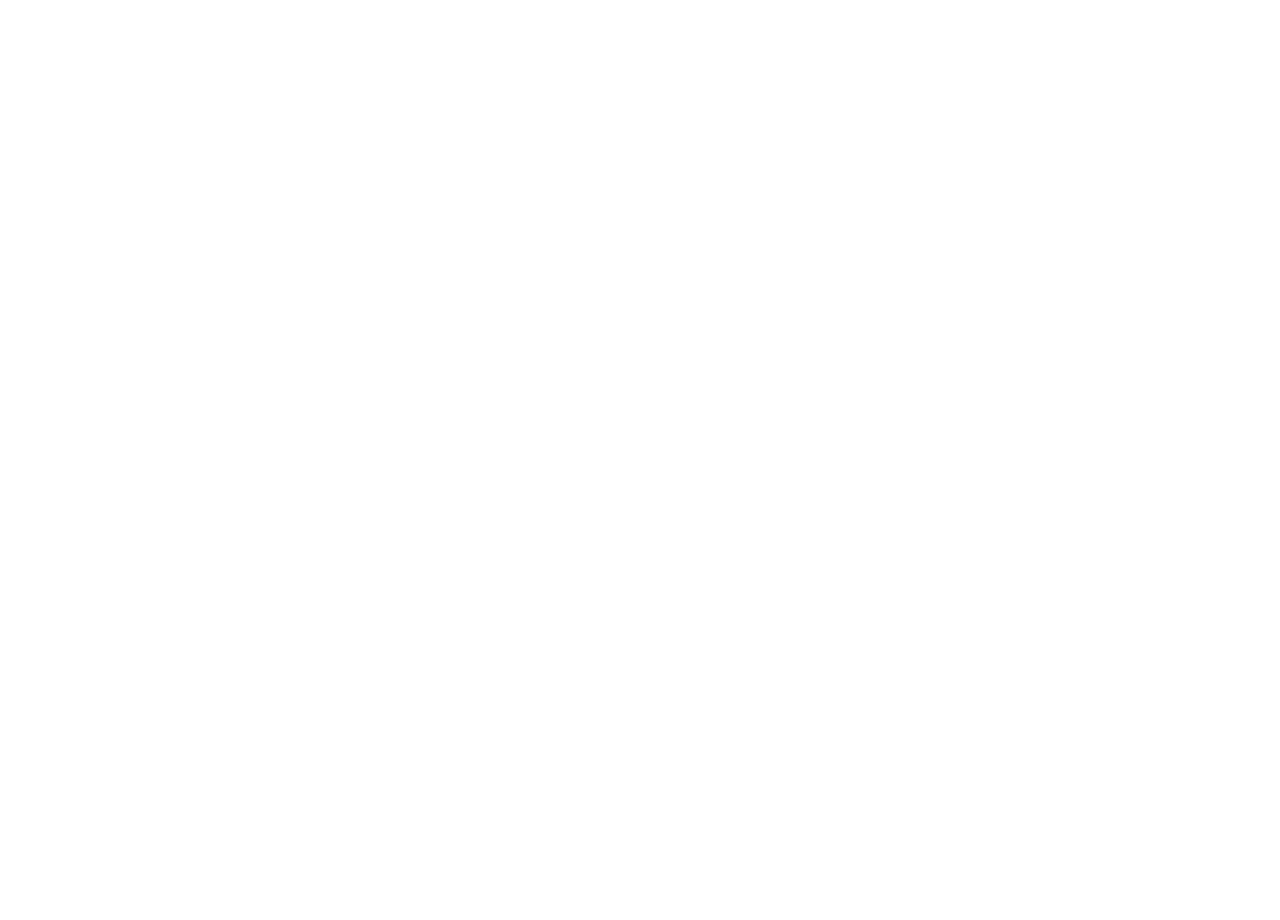
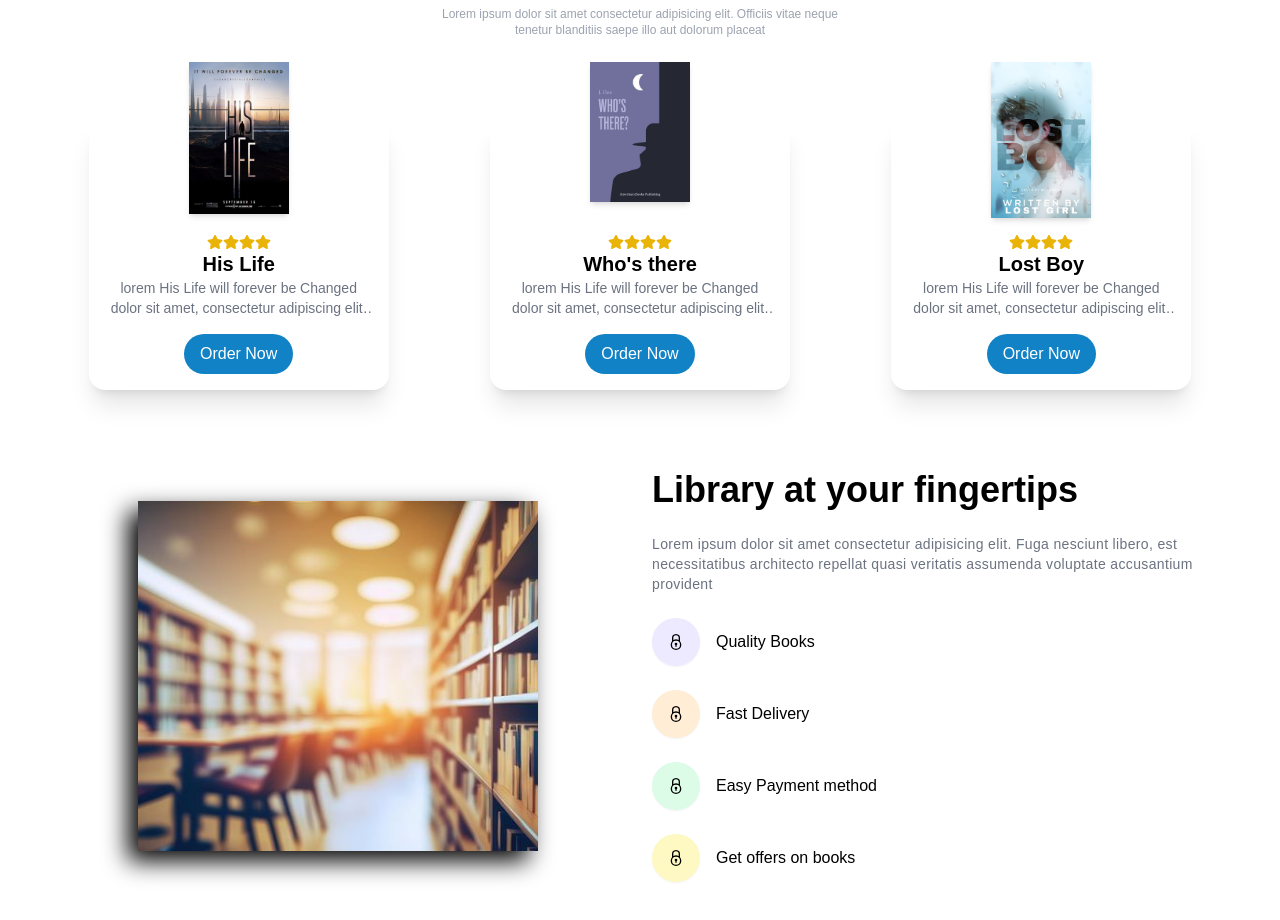
Before and after one commit to Kananake-P/book-shop-app, a React (Vite) app in the folder client/: page / in a window 1280 px wide. Shown: the part 812-1732 px from the top of the page. Before the commit the page ends 800 px from the top, so only its background shows below. Built offline with nearby package versions, Linux system fonts and the light colour scheme.

Commit message:
feat: create bestbook and banner

```diff
--- a/client/src/App.jsx
+++ b/client/src/App.jsx
@@ -1,11 +1,10 @@
 import Homepage from "./pages/HomePage";
-import BookSuggestion from "./components/HomePage/BookSuggestion";
+
 function App() {
   return (
-    <>
+    <div>
       <Homepage />
-      <BookSuggestion />
-    </>
+    </div>
   );
 }
 
--- /dev/null
+++ b/client/src/components/HomePage/Banner.jsx
@@ -0,0 +1,61 @@
+import React from "react";
+import LibraryImg from "../../assets/website/library.jpg";
+import { GrSecure } from "react-icons/gr";
+import { IoFastFood } from "react-icons/io5";
+import { GiFoodTruck } from "react-icons/gi";
+
+function Banner() {
+  return (
+    <div className="py-10">
+      <div className="container">
+        <div className="grid grid-cols-1 sm:grid-cols-2 items-center gap-6">
+          {/* image section */}
+          <div>
+            <img
+              src={LibraryImg}
+              alt=""
+              className="max-w-[400px] block mx-auto h-[350px] w-full drop-shadow-[-10px_10px_12px_rgba(0,0,0,1)] object-cover"
+            />
+          </div>
+          {/* text content section */}
+          <div className="flex flex-col justify-center gap-6 sm:pt-0">
+            <h1 className="text-3xl sm:text-4xl font-bold">
+              Library at your fingertips
+            </h1>
+            <p className="text-sm text-gray-500 tracking-wide leading-5">
+              Lorem ipsum dolor sit amet consectetur adipisicing elit. Fuga
+              nesciunt libero, est necessitatibus architecto repellat quasi
+              veritatis assumenda voluptate accusantium provident
+            </p>
+            <div className="flex flex-col gap-4">
+              <div className="flex items-center gap-4">
+                <GrSecure className="text-4xl h-12 w-12 shadow-sm p-4 rounded-full bg-violet-100 dark:bg-violet-400" />
+                <p>Quality Books</p>
+              </div>
+            </div>
+            <div className="flex flex-col gap-4">
+              <div className="flex items-center gap-4">
+                <GrSecure className="text-4xl h-12 w-12 shadow-sm p-4 rounded-full bg-orange-100 dark:bg-orange-400" />
+                <p>Fast Delivery</p>
+              </div>
+            </div>
+            <div className="flex flex-col gap-4">
+              <div className="flex items-center gap-4">
+                <GrSecure className="text-4xl h-12 w-12 shadow-sm p-4 rounded-full bg-green-100 dark:bg-green-400" />
+                <p>Easy Payment method</p>
+              </div>
+            </div>
+
+            <div className="flex flex-col gap-4">
+              <div className="flex items-center gap-4">
+                <GrSecure className="text-4xl h-12 w-12 shadow-sm p-4 rounded-full bg-yellow-100 dark:bg-yellow-400" />
+                <p>Get offers on books</p>
+              </div>
+            </div>
+          </div>
+        </div>
+      </div>
+    </div>
+  );
+}
+export default Banner;
--- /dev/null
+++ b/client/src/components/HomePage/BestBook.jsx
@@ -0,0 +1,79 @@
+import React from "react";
+import Img1 from "../../assets/books/book2.jpg";
+import Img2 from "../../assets/books/book1.jpg";
+import Img3 from "../../assets/books/book3.jpg";
+import { FaStar } from "react-icons/fa";
+
+const BooksData = [
+  {
+    id: 1,
+    img: Img1,
+    title: "His Life",
+    description:
+      "lorem His Life will forever be Changed dolor sit amet, consectetur adipiscing elit, sed do eiusmod tempor incididunt ut labore et dolore magna aliqua.",
+  },
+  {
+    id: 2,
+    img: Img2,
+    title: "Who's there",
+    description:
+      "lorem His Life will forever be Changed dolor sit amet, consectetur adipiscing elit, sed do eiusmod tempor incididunt ut labore et dolore magna aliqua.",
+  },
+  {
+    id: 3,
+    img: Img3,
+    title: "Lost Boy",
+    description:
+      "lorem His Life will forever be Changed dolor sit amet, consectetur adipiscing elit, sed do eiusmod tempor incididunt ut labore et dolore magna aliqua.",
+  },
+];
+
+function BestBook() {
+  return (
+    <div className="py-10">
+      <div className="container">
+        {/* Header section */}
+        <div className="text-center mb-20 max-w-[400px] mx-auto">
+          <p className="text-sm bg-clip-text text-transparent bg-gradient-to-r from-primary to-secondary">
+            Trending Books
+          </p>
+          <h1 className="text-3xl font-bold">Best Books</h1>
+          <p className="text-xs text-gray-400">
+            Lorem ipsum dolor sit amet consectetur adipisicing elit. Officiis
+            vitae neque tenetur blanditiis saepe illo aut dolorum placeat
+          </p>
+        </div>
+        {/* card section */}
+        <div className="grid grid-cols-1 sm:grid-cols-2 md:grid-cols-3 md:gap-5 place-items-center">
+          {BooksData.map((book) => (
+            <div className="rounded-2xl bg-white dark:bg-gray-800 hover:bg-primary dark:hover:bg-primary hover:text-white relative shadow-xl duration-high group max-w-[300px]  ">
+              <div className="h-[100px]">
+                <img
+                  src={book.img}
+                  alt=""
+                  className="max-w-[100px] block mx-auto transform -translate-y-14 group-hover:scale-105 duration-300 shadow-md"
+                />
+              </div>
+              <div className="p-4 text-center">
+                <div className="w-full flex items-center justify-center">
+                  <FaStar className="text-yellow-500" />
+                  <FaStar className="text-yellow-500" />
+                  <FaStar className="text-yellow-500" />
+                  <FaStar className="text-yellow-500" />
+                </div>
+                <h1 className="text-xl font-bold">{book.title}</h1>
+                <p className="text-gray-500 group-hover:text-white duration-300 text-sm line-clamp-2">
+                  {book.description}
+                </p>
+                <button className="bg-primary to-secondary text-white px-4 py-2 rounded-full mt-4 hover:scale-105 duration-200 group-hover:bg-white group-hover:text-primary">
+                  Order Now
+                </button>
+              </div>
+            </div>
+          ))}
+        </div>
+      </div>
+    </div>
+  );
+}
+export default BestBook;
--- a/client/src/pages/HomePage.jsx
+++ b/client/src/pages/HomePage.jsx
@@ -1,8 +1,16 @@
 import Navbar from "../components/HomePage/Navbar";
+import BookSuggestion from "../components/HomePage/BookSuggestion";
+import BestBook from "../components/HomePage/BestBook";
+import Banner from "../components/HomePage/Banner";
 function Homepage() {
   return (
     <>
-      <Navbar />
+      <div className="bg-white dark:bg-gray-900 dark:text-white duration-200">
+        <Navbar />
+        <BookSuggestion />
+        <BestBook />
+        <Banner />
+      </div>
     </>
   );
 }
```
Also changed, not shown: client/src/components/HomePage/BookSuggestion.jsx (+3 -5 lines).
